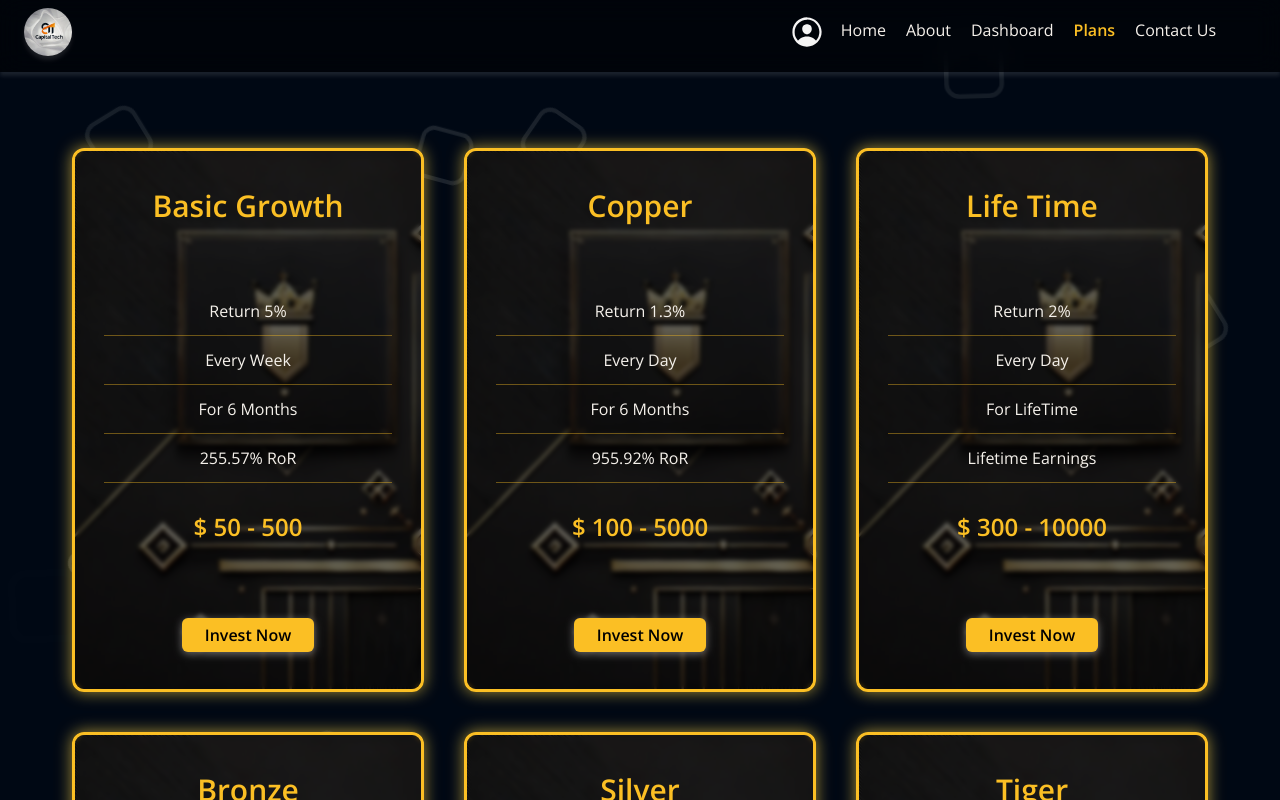
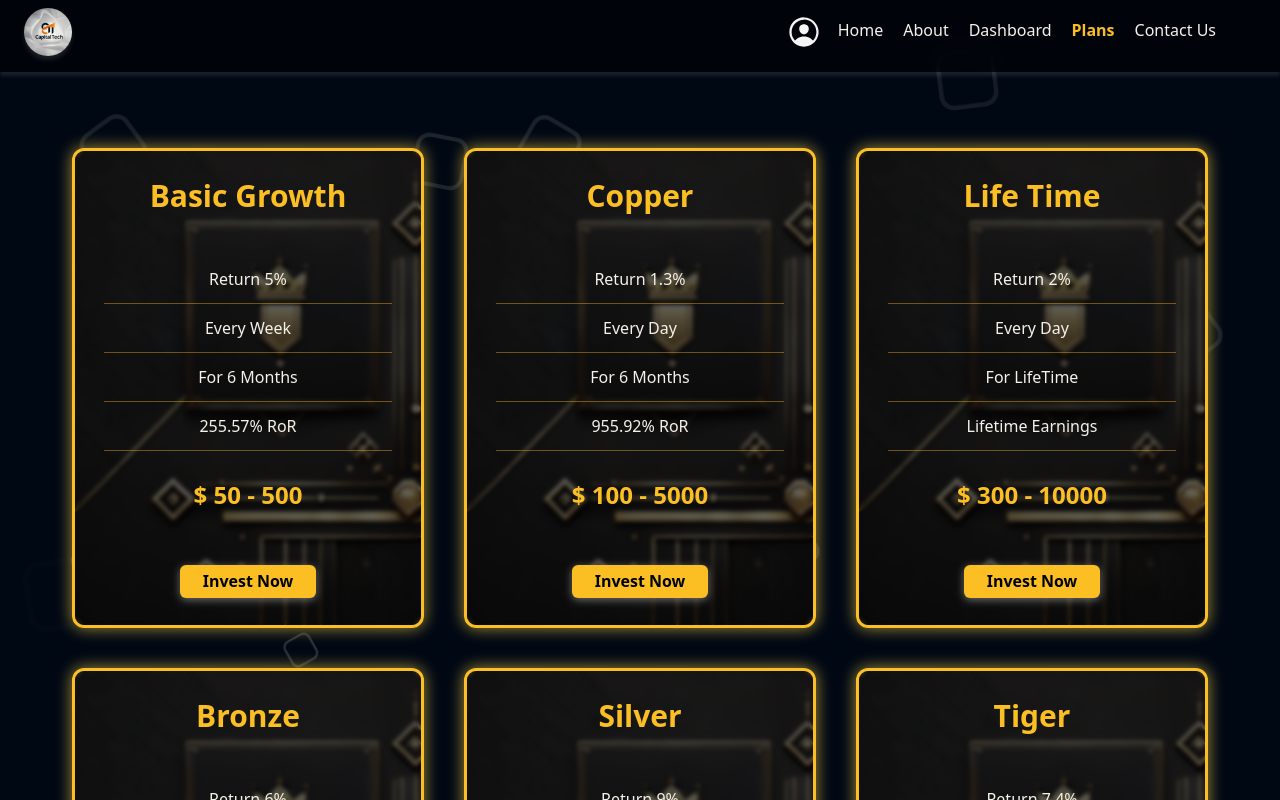
Before and after one commit to liltexh/capitalTech, a React (Vite) app: page /plans in a window 1280 px wide. Shown: the top 800 px of the page. Built offline with nearby package versions, Linux system fonts and the light colour scheme; no server answers.

Commit message:
changed css height for plan card and validate message

```diff
--- a/src/components/InvestmentPlan.jsx
+++ b/src/components/InvestmentPlan.jsx
@@ -2,12 +2,12 @@ import crownBg from "../assets/images/crown1.jpg";
 
 import MainButton from "./MainButton.jsx";
 
-import "../index.css";
 import { useContext, useEffect, useState } from "react";
 import { Auth } from "../config/Firebase.js";
 import { UserContext } from "../Tools/UserContextProvider.jsx";
 import { useNavigate } from "react-router-dom";
 import { onAuthStateChanged } from "firebase/auth";
+import "../index.css";
 export default function InvestmentPlan({ plan }) {
 	// console.log(plan);
 	const [currentUser, setCurrentUser] = useState(null);
--- a/src/components/ValidateAccount.jsx
+++ b/src/components/ValidateAccount.jsx
@@ -17,22 +17,24 @@ export default function ValidateAccount() {
 	}
 	return (
 		<div
-			className={` glowing_shadow flex flex-col justify-center items-center gap-6 max-w-96 p-4 m-3 rounded-md transition-all duration-200 ${
-				verifyUser ? "h-1/5" : "h-4/5"
+			className={` glowing_shadow flex flex-col justify-center items-center max-w-96 p-4 pt-12 pb-16 m-3 rounded-md transition-all duration-200 ${
+				verifyUser ? "h-4" : "h-96"
 			}`}
 		>
 			{!verifyUser && (
 				<>
-					<h1 className="text-3xl text-amber-400 font-bold">Capital Tech</h1>
-					<h2 className="text-2xl font-semibold text-red-700 text-center">
+					<h1 className="text-3xl text-amber-400 font-bold leading-relaxed">
+						Capital Tech
+					</h1>
+					<h2 className="text-2xl font-semibold text-red-700 text-center mb-6">
 						Verify Your Email Address
 					</h2>
-					<p className="opacity-70">
-						To ensure the security of your account and provide you with seamless
-						access to our service, we need to verify your email address, this
-						helps to confirm your identity and keep your account protected..
+					<p className="opacity-70 mb-2 text-sm">
+						To secure your account and provide you with seamless access to our
+						service, we need to verify your email to confirm your identity and
+						keep your account protected..
 					</p>
-					<p className="font-semibold">
+					<p className="font-semibold mb-10">
 						Please verify your email to complete your registration and unlock
 						all features of your investment account...
 					</p>
@@ -46,7 +48,7 @@ export default function ValidateAccount() {
 			{verifyUser && (
 				<div
 					onMouseLeave={UpdateValidateUser}
-					onTouchCancel={UpdateValidateUser}
+					onTouchEnd={UpdateValidateUser}
 				>
 					<h1>Check your email for a verification Message</h1>
 				</div>
--- a/src/index.css
+++ b/src/index.css
@@ -4,12 +4,12 @@
 
 @font-face {
 	font-family: "Open_sans";
-	src: url(./assets/fonts/OpenSans-VariableFont_wdth,wght.ttf);
+	src: url(./assets/fonts/OpenSans-VariableFont_wdthwght.ttf);
 }
 
 @font-face {
 	font-family: "Open_sans_italic";
-	src: url(./assets/fonts/OpenSans-Italic-VariableFont_wdth,wght.ttf);
+	src: url(./assets/fonts/OpenSans-Italic-VariableFont_wdthwght.ttf);
 }
 
 :root {
@@ -54,7 +54,9 @@ Shadow */
 
 body {
 	background-color: var(--background-color);
-	font-family: var(--fontF-primary);
+	/* font-family: var(--fontF-secondary); */
+	font-family: ui-sans-serif, system-ui, sans-serif, "Apple Color Emoji",
+		"Segoe UI Emoji", "Segoe UI Symbol", "Noto Color Emoji";
 	z-index: -99999;
 }
 
@@ -92,15 +94,13 @@ body {
 	border-radius: 0.375rem; /* Corresponds to Tailwind's rounded class */
 	box-shadow: 0px 2px 8px rgba(255, 255, 255, 0.4); /* Medium shadow */
 	cursor: pointer;
-	transition:
-		box-shadow 0.4s ease,
-		transform 0.4s ease; /* Smooth transition */
+	transition: box-shadow 0.4s ease, transform 0.4s ease; /* Smooth transition */
 }
 
 .main_button:hover {
 	box-shadow: 0 4px 10px rgba(255, 255, 255, 0.2);
 	/* Keeps the same background color on hover */
-	transform: scale(1.2);
+	transform: scale(1.1);
 }
 
 .main_button:active {
@@ -111,7 +111,7 @@ body {
 .Plan_card {
 	position: relative;
 	width: 22rem;
-	height: 34rem;
+	height: 30rem;
 	background-size: cover;
 	background-position: center;
 	overflow: auto;
```
